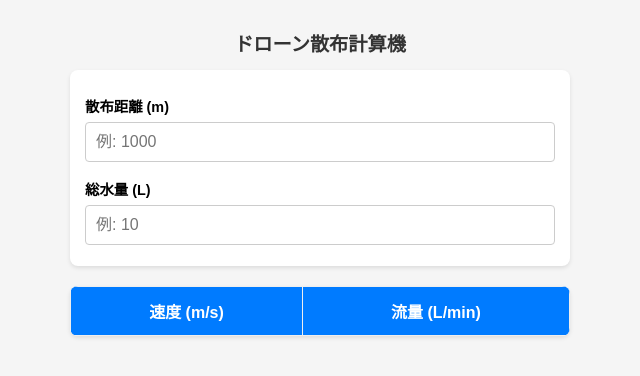
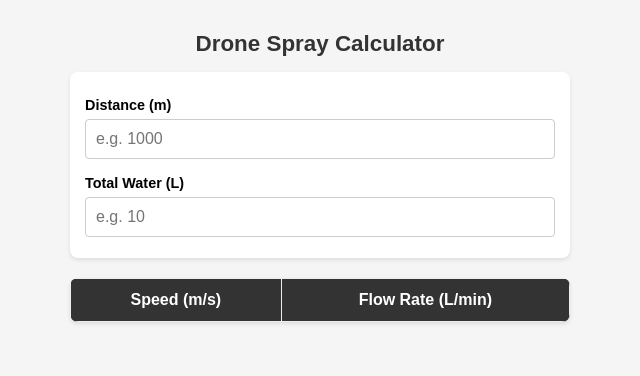
Before and after one commit to kambangf-rgb/dronespray1, a plain HTML site: page index.html in a window 1280 px wide. Shown: the whole page, without its empty margins (320-960 px from the left). Drawn offline with Linux system fonts and the light colour scheme.

Commit message:
Update index.html

```diff
--- a/index.html
+++ b/index.html
@@ -1,37 +1,37 @@
 <!DOCTYPE html>
-<html lang="ja">
+<html lang="en">
 <head>
 <meta charset="UTF-8">
 <meta name="viewport" content="width=device-width, initial-scale=1.0">
 <title>Drone Spray Calculator</title>
 <style>
   body { font-family: sans-serif; padding: 16px; background:#f5f5f5; max-width: 500px; margin: auto; }
-  h1 { font-size: 1.2rem; color: #333; text-align: center; }
+  h1 { font-size: 1.4rem; color: #333; text-align: center; }
   .input-group { background: #fff; padding: 15px; border-radius: 8px; box-shadow: 0 2px 4px rgba(0,0,0,0.1); margin-bottom: 20px; }
   label { display: block; margin-top: 10px; font-weight: bold; font-size: 0.9rem; }
   input { width: 100%; padding:10px; margin:6px 0; font-size:16px; border: 1px solid #ccc; border-radius: 4px; box-sizing: border-box; }
   table { width: 100%; border-collapse: collapse; background:#fff; border-radius: 8px; overflow: hidden; box-shadow: 0 2px 4px rgba(0,0,0,0.1); }
   th, td { border:1px solid #eee; padding:12px; text-align:center;}
-  th { background:#007bff; color: white; }
+  th { background:#333; color: white; }
   tr:nth-child(even) { background: #f9f9f9; }
 </style>
 </head>
 <body>
 
-<h1>ドローン散布計算機</h1>
+<h1>Drone Spray Calculator</h1>
 
 <div class="input-group">
-  <label>散布距離 (m)</label>
-  <input type="number" id="distance" placeholder="例: 1000" step="10">
-  <label>総水量 (L)</label>
-  <input type="number" id="totalWater" placeholder="例: 10" step="0.5">
+  <label>Distance (m)</label>
+  <input type="number" id="distance" placeholder="e.g. 1000" step="10">
+  <label>Total Water (L)</label>
+  <input type="number" id="totalWater" placeholder="e.g. 10" step="0.1">
 </div>
 
 <table>
   <thead>
     <tr>
-      <th>速度 (m/s)</th>
-      <th>流量 (L/min)</th>
+      <th>Speed (m/s)</th>
+      <th>Flow Rate (L/min)</th>
     </tr>
   </thead>
   <tbody id="result"></tbody>
@@ -50,15 +50,15 @@ function updateTable() {
 
   if (!D || D <= 0 || !W || W <= 0) return;
 
-  // 速度 1.0m/s から 5.0m/s まで表示（範囲を少し広げました）
-  for (let v = 1.0; v <= 5.1; v += 0.5) {
-    // 計算式: (総水量 * 速度 * 60) / 距離
+  // Speed from 1.0 to 3.0 in steps of 0.2
+  for (let v = 1.0; v <= 3.05; v += 0.2) {
+    // Formula: (Total Water * Speed * 60 seconds) / Distance
     const flowRate = (W * v * 60) / D;
 
     const row = document.createElement("tr");
     row.innerHTML = `
       <td>${v.toFixed(1)}</td>
-      <td>**${flowRate.toFixed(2)}**</td>
+      <td><strong>${flowRate.toFixed(2)}</strong></td>
     `;
     result.appendChild(row);
   }
```
